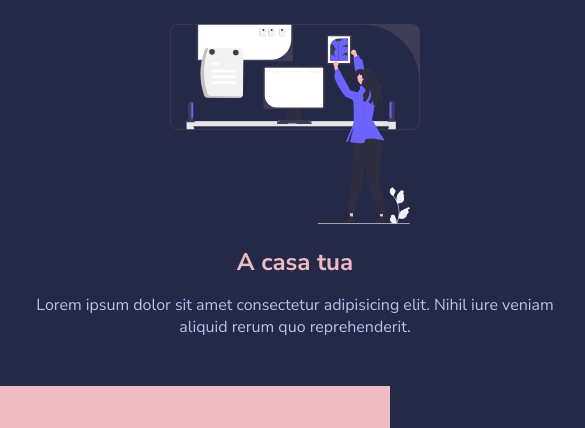
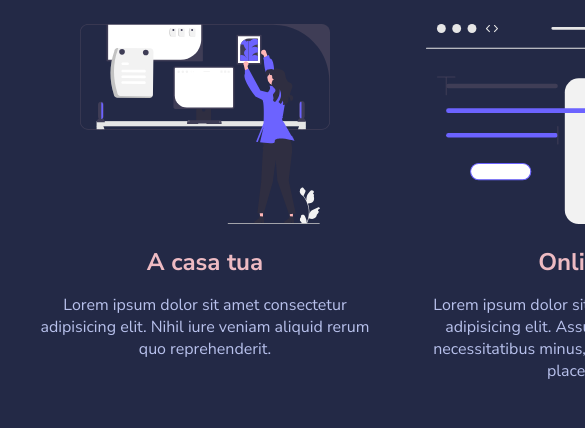
Before and after one commit to mikzanco/html-css-resp-wannabe, a plain HTML site: page index.html in a window 390 px wide. Shown: the part 209-637 px from the top of the page, 585 px wide, since content can reach past the window. Drawn offline with Linux system fonts and the light colour scheme.

Commit message:
correzione: il commmit precedente mancava di un importante salvataggio

```diff
--- a/css/style.css
+++ b/css/style.css
@@ -127,3 +127,18 @@ img {
 /************************************************
     SOLUZIONE RESPONSIVE
  ************************************************/
+
+
+
+ @media (max-width:768px){
+  .container{
+    width:780px;
+  }
+ }
+
+
+ @media (max-width:480px){
+
+
+
+}
```
